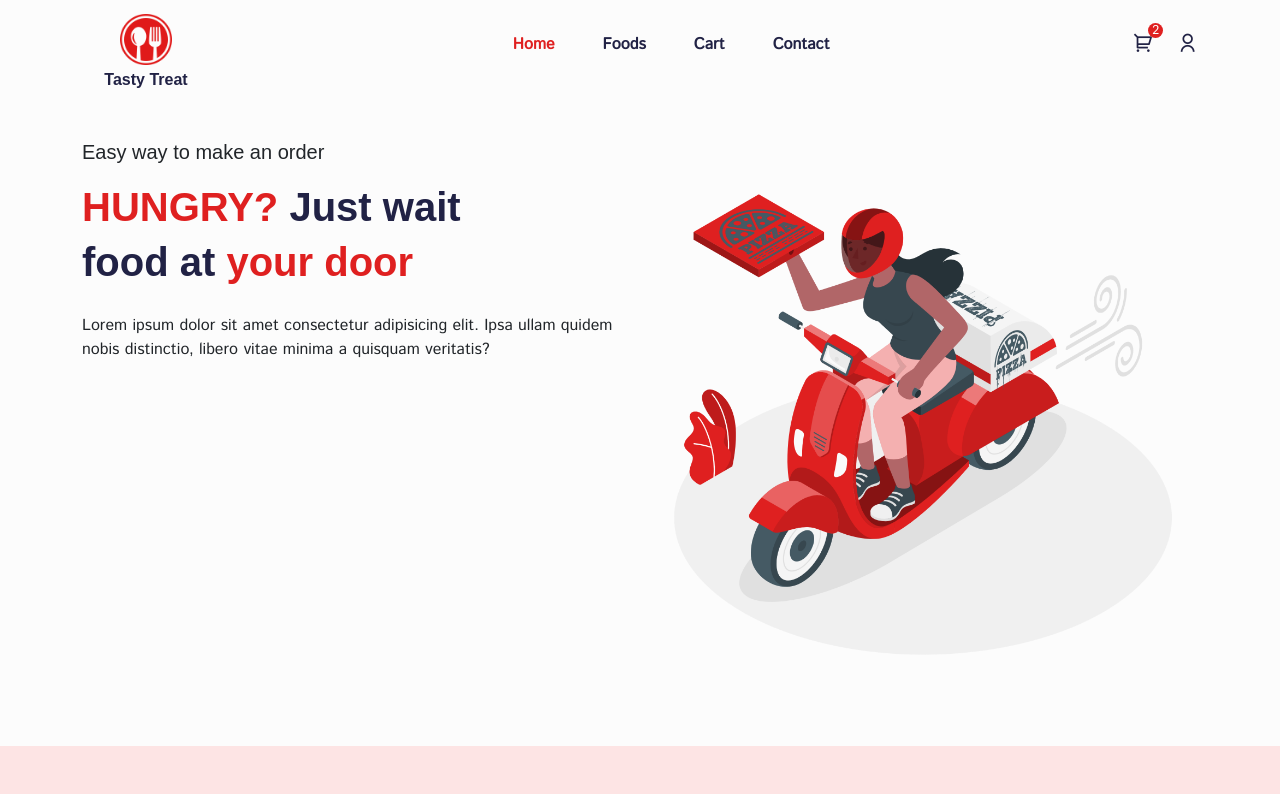
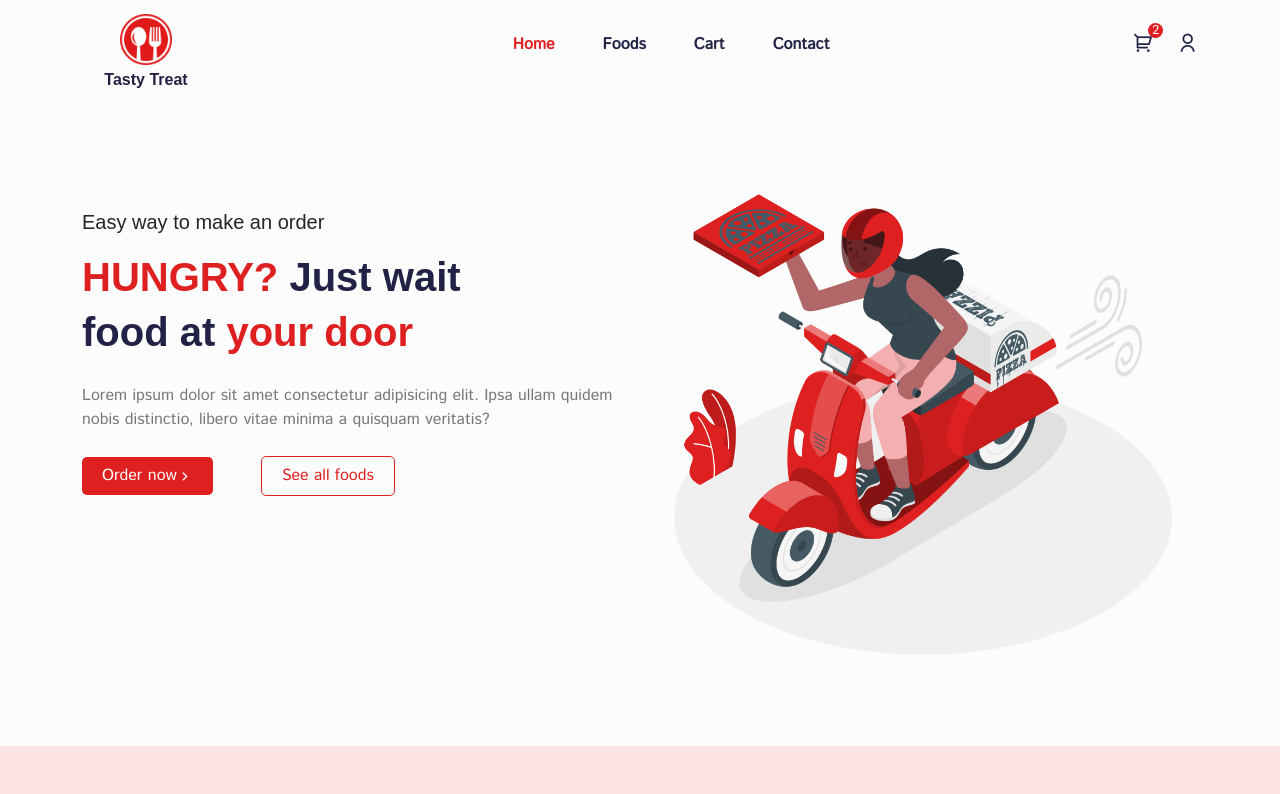
Before and after one commit to lokamabari/adifa, a React (Create React App) app: page /home in a window 1280 px wide. Shown: the top 794 px of the page. Built offline with nearby package versions, Linux system fonts and the light colour scheme; a web font is replaced by a local one.

Commit message:
button add

```diff
--- a/src/pages/Home.jsx
+++ b/src/pages/Home.jsx
@@ -1,5 +1,6 @@
 import React from 'react'
 import { Container, Row, Col } from 'reactstrap';
+import { Link } from 'react-router-dom';
 
 import Helmet from '../components/Helmet/Helmet.js'
 
@@ -16,9 +17,15 @@ const Home = () => {
             <div className="hero__content">
               <h5 className=' mb-3'>Easy way to make an order</h5>
               <h1 className=' mb-4 hero__title' ><span>HUNGRY?</span> Just wait<br />food at  <span>your door</span></h1>
-            </div>
 
             <p>Lorem ipsum dolor sit amet consectetur adipisicing elit. Ipsa ullam quidem nobis distinctio, libero vitae minima a quisquam veritatis?</p>
+
+            <div className="hero__btns d-flex align-items-center gap-5 mt-4">
+              <button className='order__btn d-flex align-items-center justify-content-between'>Order now <i className="ri-arrow-right-s-line"></i></button>
+
+              <button className='all__foods-btn' ><Link to='/foods' >See all foods</Link></button>
+            </div>
+            </div>
           </Col>
 
           <Col lg='6' md='6'>
--- a/src/styles/hero-section.css
+++ b/src/styles/hero-section.css
@@ -1,3 +1,7 @@
+.hero__content {
+    padding-top: 70px;
+}
+
 .hero__title {
     font-size: 2.5rem;
     line-height: 55px;
@@ -11,3 +15,30 @@
     font-size: 1rem;
     color: #777;
 }
+
+.hero__btns button {
+    border: none;
+    outline: none;
+    padding: 7px 20px;
+    border-radius: 5px;
+    cursor: pointer;
+}
+
+.order__btn {
+    background: #df2020;
+    color: #fff;
+    transition: .3s;
+}
+
+.order__btn:hover {
+    background: #212245;
+}
+
+.all__foods-btn {
+    background: transparent;
+    border: 1px solid #df2020 !important;
+}
+
+.all__foods-btn a {
+    color: #df2020;
+}
```
